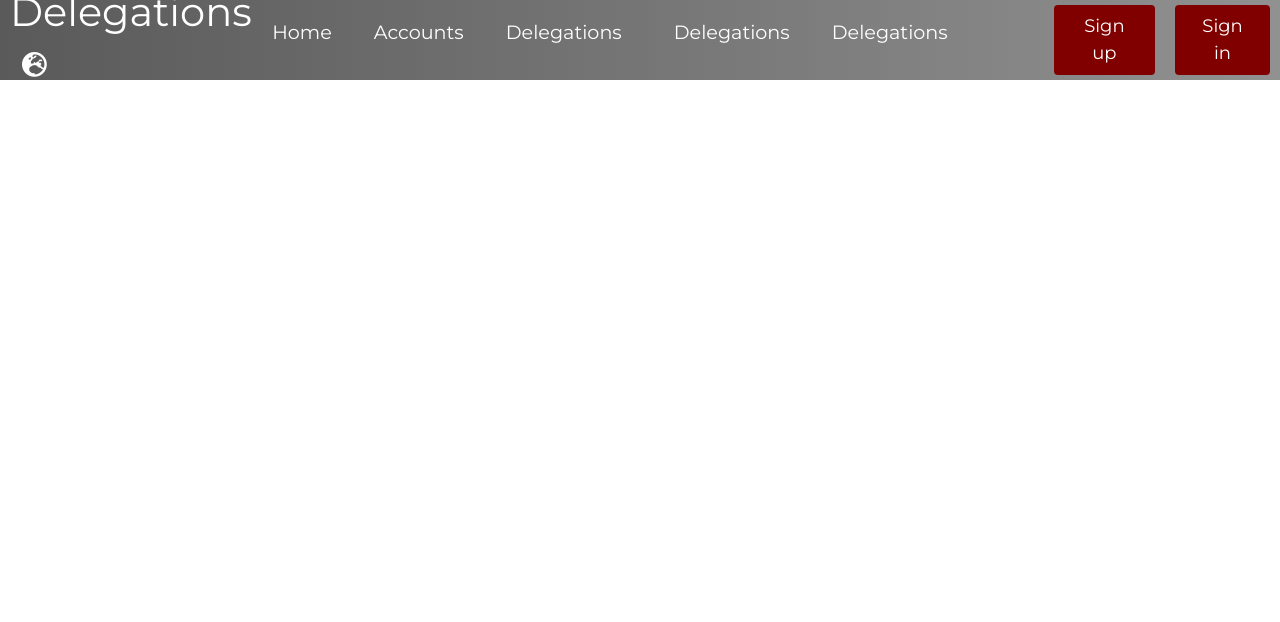
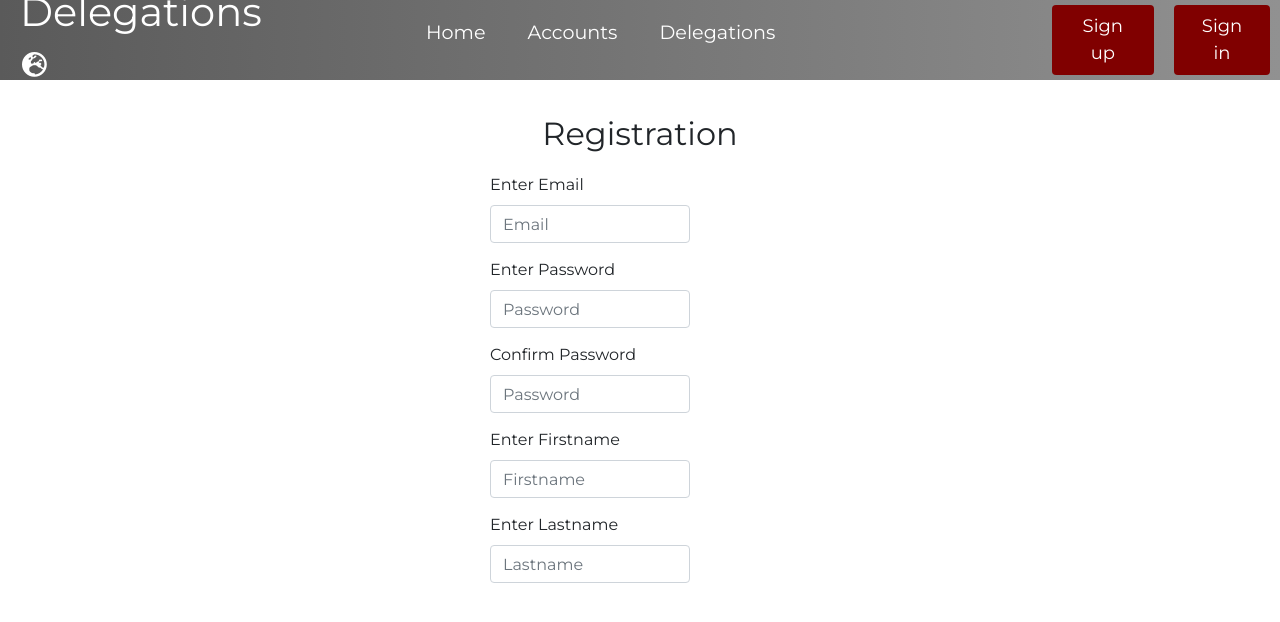
Before and after one commit to sRutkowski22/Delegations, a React (Create React App) app in the folder delegation-react/: page /register in a window 1280 px wide. Shown: the top 622 px of the page. Built offline with nearby package versions, Linux system fonts and the light colour scheme; the HTML template or start-up script is replaced by a standard one.

Commit message:
register and login form

```diff
--- a/delegation-react/src/App.js
+++ b/delegation-react/src/App.js
@@ -3,6 +3,8 @@ import Navbar from "./components/Navbar/Navbar";
 import './App.css';
 import { BrowserRouter as Router, Switch, Route } from 'react-router-dom';
 import Login from './components/auth/Login.js';
+import Register from './components/auth/Register.js';
+import Home from './components/Home.js';
 
 function App() {
   return (
@@ -10,8 +12,15 @@ function App() {
       <Switch>
     <div className="App">
       <Navbar/>
+      <Switch>
+        <Route  exact path="/" component={Home}/>
+      </Switch>
+      <Switch>
       <Route path="/login" component={Login}/>
-
+      </Switch>
+      <Switch>
+      <Route path="/register" component={Register}/>
+      </Switch>
     </div>
     </Switch>
     </Router>
--- /dev/null
+++ b/delegation-react/src/components/Home.css
@@ -0,0 +1,5 @@
+.home-images{
+    display: flex;
+    padding: 15px;
+    justify-content: center;
+}
--- /dev/null
+++ b/delegation-react/src/components/Home.js
@@ -0,0 +1,23 @@
+import {Component, React} from 'react';
+import './Home.css'
+
+class Home extends Component{
+
+    componentDidMount(){
+    document.title="Home"
+    }
+
+
+    render(){
+        return(
+            <div className="home-images">
+                <img  src="delegation.jpg"/>
+            </div>
+        );
+
+
+    }
+
+}
+
+export default Home;
--- a/delegation-react/src/components/Navbar/MenuItems.js
+++ b/delegation-react/src/components/Navbar/MenuItems.js
@@ -1,7 +1,7 @@
 export const MenuItems = [
     {
         title: 'Home',
-        url: '#',
+        url: '/',
         className: 'nav-links'
     },
     {
@@ -16,20 +16,20 @@ export const MenuItems = [
     },
     {
         title: 'Sign up',
-        url: '#',
+        url: '/register',
         className: 'nav-links-mobile'
-    },
-
-    {
-        title: 'Delegations',
-        url: '#',
-        className: 'nav-links'
-    }
-    ,
-    {
-        title: 'Delegations',
-        url: '#',
-        className: 'nav-links'
     }
 
+    // {
+    //     title: 'Delegations',
+    //     url: '#',
+    //     className: 'nav-links'
+    // }
+    // ,
+    // {
+    //     title: 'Delegations',
+    //     url: '#',
+    //     className: 'nav-links'
+    // }
+
 ]
--- a/delegation-react/src/components/Navbar/Navbar.css
+++ b/delegation-react/src/components/Navbar/Navbar.css
@@ -12,6 +12,7 @@
     justify-self: start;
     margin-left: 10px;
     cursor: pointer;
+    text-decoration: none;
 }
 
 .fa-globe-europe{
--- a/delegation-react/src/components/Navbar/Navbar.js
+++ b/delegation-react/src/components/Navbar/Navbar.js
@@ -2,13 +2,15 @@ import React, { Component } from 'react';
 import { MenuItems } from "./MenuItems"
 import './Navbar.css'
 import {Button} from "../Button"
-import { withRouter} from 'react-router-dom';
+import {  withRouter} from 'react-router-dom';
+import {Link} from 'react-router-dom';
 
 class Navbar extends Component{
 
     constructor(props){
         super(props);
         this.redirectToLogin = this.redirectToLogin.bind(this);
+        this.redirectToRegistration= this.redirectToRegistration.bind(this);
     }
 
     redirectToLogin  () {
@@ -17,7 +19,18 @@ class Navbar extends Component{
         this.props.history.push(path);
     }
 
+    redirectToRegistration  () {
+
+        let path = '/register';
+        this.props.history.push(path);
+    }
+
     state = { clicked: false}
+
+    goHome () {
+        let path = '/'
+        this.props.history.push(path);
+    }
 
     handleClick = () => {
         this.setState({clicked: !this.state.clicked})
@@ -25,7 +38,7 @@ class Navbar extends Component{
     render(){
         return(
             <nav className="NavbarItems">
-                <h1 className="navbar-logo">Delegations<i className="fas fa-globe-europe"></i></h1>
+                <h1 className="navbar-logo"><Link to='/' className="navbar-logo">Delegations</Link><i className="fas fa-globe-europe"></i></h1>
                 <div className="menu-icon" onClick={this.handleClick}>
                     <i className={this.state.clicked ? 'fas fa-times' : 'fas fa-bars'}></i>
                 </div>
@@ -41,7 +54,7 @@ class Navbar extends Component{
                     })}
 
                 </ul>
-                <Button className="button1">Sign up</Button>
+                <Button className="button1" onClick={this.redirectToRegistration}>Sign up</Button>
                 <Button className="button2" onClick={this.redirectToLogin}>Sign in</Button>
             </nav>
 
--- a/delegation-react/src/components/auth/Login.css
+++ b/delegation-react/src/components/auth/Login.css
@@ -1,7 +1,16 @@
+
+.welcome{
+    font-size: x-large;
+    justify-content: center;
+    font-weight: bold;
+    padding: 15px;
+}
 .login-form{
     width: 100%;
     max-width: 330px;
     padding: 15px;
     margin: auto;
     height: 100%;
+    margin-top: 100px;
+    margin-top: 15px;
 }
--- a/delegation-react/src/components/auth/Login.js
+++ b/delegation-react/src/components/auth/Login.js
@@ -11,17 +11,14 @@ import './Login.css';
         return(
 
             <Form className="login-form">
-                <h2 className="text-center">Welcome</h2>
-                <FormGroup>
+                            <h1 className="welcome">Welcome</h1>
+
+                <FormGroup className="form-group">
                     <Label> Enter Email</Label>
-                </FormGroup>
-                <FormGroup>
                     <Input  type="email" placeholder="Email"/>
                 </FormGroup>
-                <FormGroup>
+                <FormGroup className="form-group">
                     <Label>Enter Password</Label>
-                </FormGroup>
-                <FormGroup>
                     <Input  type="password" placeholder="Password"/>
                 </FormGroup>
             </Form>
--- /dev/null
+++ b/delegation-react/src/components/auth/Register.css
@@ -0,0 +1,18 @@
+.registration-form{
+    width: 100%;
+    max-width: 330px;
+    padding: 15px;
+    margin: auto;
+    height: 100%;
+    margin-top: 20px;
+
+}
+
+.form-group{
+    margin-bottom: 15px;
+    max-width: 200px;
+}
+
+.text-center{
+    margin-bottom: 20px;
+}
--- a/delegation-react/src/components/auth/Register.js
+++ b/delegation-react/src/components/auth/Register.js
@@ -1,12 +1,40 @@
-const { ReactComponent } = require("*.svg");
+// const { ReactComponent } = require("*.svg");
 import React, {Component} from 'react';
+import {Button, Form, FormGroup, Label, Input} from 'reactstrap';
+import './Register.css';
 
-export default class Register extends Component{
+ class Register extends Component{
     render(){
         return(
             <div>
-                Registration page
-            </div>
+
+
+             <Form className="registration-form">
+             <h2 className="text-center">Registration</h2>
+             <FormGroup className="form-group">
+                 <Label> Enter Email</Label>
+                 <Input  type="email" placeholder="Email"/>
+             </FormGroup>
+             <FormGroup className="form-group">
+                 <Label>Enter Password</Label>
+                 <Input  type="password" placeholder="Password"/>
+             </FormGroup>
+             <FormGroup className="form-group">
+                 <Label>Confirm Password</Label>
+                 <Input  type="password" placeholder="Password"/>
+             </FormGroup>
+             <FormGroup className="form-group">
+                 <Label> Enter Firstname</Label>
+                 <Input  type="text" placeholder="Firstname"/>
+             </FormGroup>
+             <FormGroup className="form-group">
+                 <Label> Enter Lastname</Label>
+                 <Input  type="text" placeholder="Lastname"/>
+             </FormGroup>
+         </Form>
+         </div>
         );
     }
 }
+
+export default Register;
```
Also changed, not shown: delegation-react/public/delegation.jpg (added).
